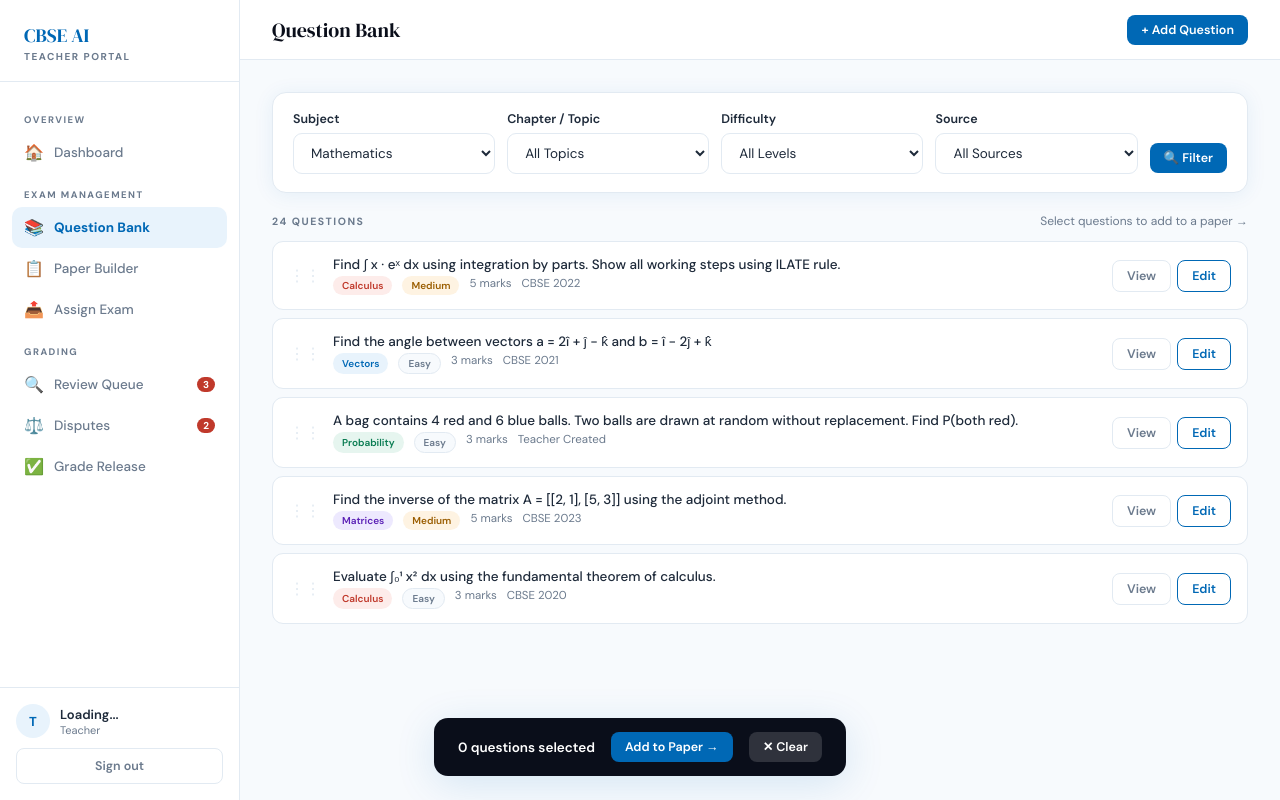
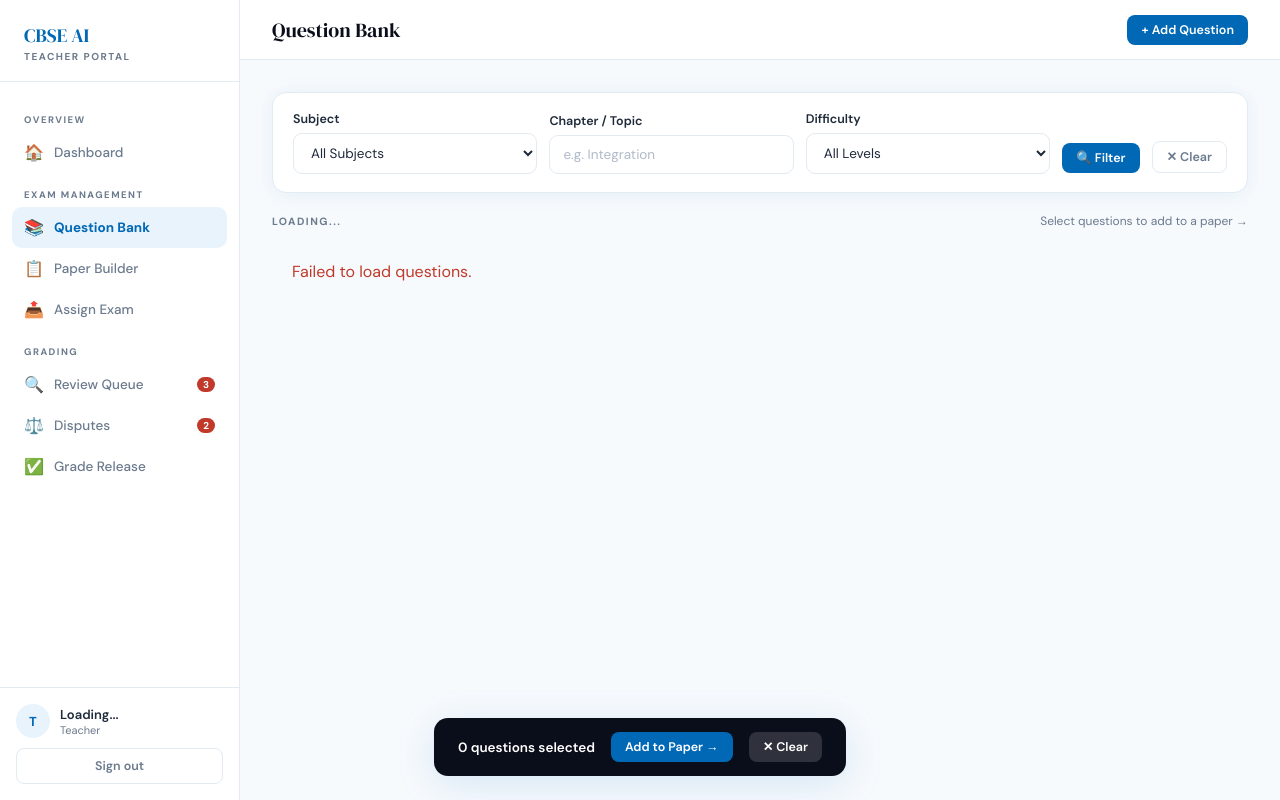
Before and after one commit to Yuvaraj-Premlal/cbse-grading, a Flask app: template cbse-web/templates/teacher.html in a window 1280 px wide, after a click that opens the changed part. Run offline with Flask 3, Linux system fonts and the light colour scheme; the template is opened without the code that fills it, so the values that code supplies are empty.

Commit message:
Update teacher.html

```diff
--- a/cbse-web/templates/teacher.html
+++ b/cbse-web/templates/teacher.html
@@ -366,119 +366,39 @@ textarea.form-input{resize:vertical;min-height:90px;line-height:1.6;}
       <div style="display:flex;gap:12px;flex-wrap:wrap;align-items:flex-end;">
         <div style="flex:1;min-width:180px;">
           <div class="form-label">Subject</div>
-          <select class="form-input">
-            <option>Mathematics</option><option>Physics</option><option>Chemistry</option>
+          <select class="form-input" id="filter-subject">
+            <option value="">All Subjects</option>
+            <option value="Mathematics">Mathematics</option>
+            <option value="Physics">Physics</option>
+            <option value="Chemistry">Chemistry</option>
           </select>
         </div>
         <div style="flex:1;min-width:160px;">
           <div class="form-label">Chapter / Topic</div>
-          <select class="form-input">
-            <option>All Topics</option><option>Integration</option><option>Differentiation</option><option>Matrices</option><option>Probability</option><option>Vectors</option>
-          </select>
+          <input class="form-input" type="text" id="filter-chapter" placeholder="e.g. Integration"/>
         </div>
         <div style="flex:1;min-width:140px;">
           <div class="form-label">Difficulty</div>
-          <select class="form-input">
-            <option>All Levels</option><option>Easy</option><option>Medium</option><option>Hard</option>
+          <select class="form-input" id="filter-difficulty">
+            <option value="">All Levels</option>
+            <option value="easy">Easy</option>
+            <option value="medium">Medium</option>
+            <option value="hard">Hard</option>
           </select>
         </div>
-        <div style="flex:1;min-width:140px;">
-          <div class="form-label">Source</div>
-          <select class="form-input">
-            <option>All Sources</option><option>CBSE Past Papers</option><option>Teacher Created</option>
-          </select>
-        </div>
-        <button class="btn btn-primary btn-sm" style="margin-bottom:1px;">🔍 Filter</button>
+        <button class="btn btn-primary btn-sm" style="margin-bottom:1px;" onclick="loadQuestions()">🔍 Filter</button>
+        <button class="btn btn-ghost btn-sm" style="margin-bottom:1px;" onclick="clearFilters()">✕ Clear</button>
       </div>
     </div>
 
     <!-- QUESTION LIST -->
     <div style="display:flex;justify-content:space-between;align-items:center;margin-bottom:12px;">
-      <div class="section-label" style="margin-bottom:0;">24 Questions</div>
+      <div class="section-label" style="margin-bottom:0;" id="q-count-label">Loading...</div>
       <div style="font-size:12px;color:var(--muted);">Select questions to add to a paper →</div>
     </div>
 
     <div id="question-list">
-      <div class="q-bank-item" onclick="toggleSelect(this)">
-        <div class="q-drag-handle">⋮⋮</div>
-        <div class="q-body">
-          <div class="q-text">Find ∫ x · eˣ dx using integration by parts. Show all working steps using ILATE rule.</div>
-          <div class="q-meta">
-            <span class="badge badge-red" style="font-size:10px;">Calculus</span>
-            <span class="badge badge-amber" style="font-size:10px;">Medium</span>
-            <span>5 marks</span>
-            <span>CBSE 2022</span>
-          </div>
-        </div>
-        <div style="display:flex;gap:6px;flex-shrink:0;">
-          <button class="btn btn-ghost btn-sm" onclick="event.stopPropagation();openModal('modal-view-question')">View</button>
-          <button class="btn btn-secondary btn-sm" onclick="event.stopPropagation();openModal('modal-add-question')">Edit</button>
-        </div>
-      </div>
-      <div class="q-bank-item" onclick="toggleSelect(this)">
-        <div class="q-drag-handle">⋮⋮</div>
-        <div class="q-body">
-          <div class="q-text">Find the angle between vectors a = 2î + ĵ − k̂ and b = î − 2ĵ + k̂</div>
-          <div class="q-meta">
-            <span class="badge badge-blue" style="font-size:10px;">Vectors</span>
-            <span class="badge badge-muted" style="font-size:10px;">Easy</span>
-            <span>3 marks</span>
-            <span>CBSE 2021</span>
-          </div>
-        </div>
-        <div style="display:flex;gap:6px;flex-shrink:0;">
-          <button class="btn btn-ghost btn-sm" onclick="event.stopPropagation();">View</button>
-          <button class="btn btn-secondary btn-sm" onclick="event.stopPropagation();">Edit</button>
-        </div>
-      </div>
-      <div class="q-bank-item" onclick="toggleSelect(this)">
-        <div class="q-drag-handle">⋮⋮</div>
-        <div class="q-body">
-          <div class="q-text">A bag contains 4 red and 6 blue balls. Two balls are drawn at random without replacement. Find P(both red).</div>
-          <div class="q-meta">
-            <span class="badge badge-green" style="font-size:10px;">Probability</span>
-            <span class="badge badge-muted" style="font-size:10px;">Easy</span>
-            <span>3 marks</span>
-            <span>Teacher Created</span>
-          </div>
-        </div>
-        <div style="display:flex;gap:6px;flex-shrink:0;">
-          <button class="btn btn-ghost btn-sm" onclick="event.stopPropagation();">View</button>
-          <button class="btn btn-secondary btn-sm" onclick="event.stopPropagation();">Edit</button>
-        </div>
-      </div>
-      <div class="q-bank-item" onclick="toggleSelect(this)">
-        <div class="q-drag-handle">⋮⋮</div>
-        <div class="q-body">
-          <div class="q-text">Find the inverse of the matrix A = [[2, 1], [5, 3]] using the adjoint method.</div>
-          <div class="q-meta">
-            <span class="badge badge-purple" style="font-size:10px;">Matrices</span>
-            <span class="badge badge-amber" style="font-size:10px;">Medium</span>
-            <span>5 marks</span>
-            <span>CBSE 2023</span>
-          </div>
-        </div>
-        <div style="display:flex;gap:6px;flex-shrink:0;">
-          <button class="btn btn-ghost btn-sm" onclick="event.stopPropagation();">View</button>
-          <button class="btn btn-secondary btn-sm" onclick="event.stopPropagation();">Edit</button>
-        </div>
-      </div>
-      <div class="q-bank-item" onclick="toggleSelect(this)">
-        <div class="q-drag-handle">⋮⋮</div>
-        <div class="q-body">
-          <div class="q-text">Evaluate ∫₀¹ x² dx using the fundamental theorem of calculus.</div>
-          <div class="q-meta">
-            <span class="badge badge-red" style="font-size:10px;">Calculus</span>
-            <span class="badge badge-muted" style="font-size:10px;">Easy</span>
-            <span>3 marks</span>
-            <span>CBSE 2020</span>
-          </div>
-        </div>
-        <div style="display:flex;gap:6px;flex-shrink:0;">
-          <button class="btn btn-ghost btn-sm" onclick="event.stopPropagation();">View</button>
-          <button class="btn btn-secondary btn-sm" onclick="event.stopPropagation();">Edit</button>
-        </div>
-      </div>
+      <div style="text-align:center;padding:40px;color:var(--muted);">Loading questions...</div>
     </div>
 
     <div id="selected-bar" style="display:none;position:fixed;bottom:24px;left:50%;transform:translateX(-50%);background:var(--ink);color:#fff;padding:14px 24px;border-radius:14px;display:flex;align-items:center;gap:16px;box-shadow:var(--shadow-lg);z-index:200;">
@@ -1086,39 +1006,52 @@ textarea.form-input{resize:vertical;min-height:90px;line-height:1.6;}
   <div class="modal">
     <div class="modal-title">Add Question</div>
     <div class="modal-sub">Add to the question bank · Can be used in any paper</div>
+    <div id="q-save-error" style="display:none;background:var(--red-l);border:1px solid #FCCACA;color:var(--red);border-radius:9px;padding:10px 14px;font-size:13px;margin-bottom:14px;"></div>
+    <div id="q-save-success" style="display:none;background:var(--green-l);border:1px solid #A7F3D0;color:var(--green);border-radius:9px;padding:10px 14px;font-size:13px;margin-bottom:14px;"></div>
     <div class="form-group">
       <label class="form-label">Question Text (LaTeX supported)</label>
-      <textarea class="form-input" placeholder="Type question here... Use $ $ for inline LaTeX"></textarea>
+      <textarea class="form-input" id="q-content" placeholder="Type question here... Use $ $ for inline LaTeX"></textarea>
     </div>
     <div class="grid-2">
       <div class="form-group">
         <label class="form-label">Subject</label>
-        <select class="form-input"><option>Mathematics</option><option>Physics</option></select>
+        <select class="form-input" id="q-subject">
+          <option value="Mathematics">Mathematics</option>
+          <option value="Physics">Physics</option>
+          <option value="Chemistry">Chemistry</option>
+        </select>
       </div>
       <div class="form-group">
-        <label class="form-label">Topic</label>
-        <input class="form-input" type="text" placeholder="e.g. Calculus — Integration"/>
+        <label class="form-label">Chapter / Topic</label>
+        <input class="form-input" id="q-chapter" type="text" placeholder="e.g. Calculus — Integration"/>
       </div>
       <div class="form-group">
         <label class="form-label">Marks</label>
-        <input class="form-input" type="number" min="1" max="20" value="5"/>
+        <input class="form-input" id="q-marks" type="number" min="1" max="20" value="5"/>
       </div>
       <div class="form-group">
         <label class="form-label">Difficulty</label>
-        <select class="form-input"><option>Easy</option><option selected>Medium</option><option>Hard</option></select>
+        <select class="form-input" id="q-difficulty">
+          <option value="easy">Easy</option>
+          <option value="medium" selected>Medium</option>
+          <option value="hard">Hard</option>
+        </select>
       </div>
-    </div>
-    <div class="form-group">
-      <label class="form-label">Model Solution (optional — AI uses this for grading)</label>
-      <textarea class="form-input" placeholder="Step 1: ... (1 mark)&#10;Step 2: ... (2 marks)&#10;Final answer: ... (2 marks)"></textarea>
-    </div>
-    <div class="form-group" style="margin-bottom:0;">
-      <label class="form-label">Source</label>
-      <select class="form-input"><option>Teacher Created</option><option>CBSE 2023</option><option>CBSE 2022</option><option>CBSE 2021</option></select>
+      <div class="form-group">
+        <label class="form-label">Source</label>
+        <select class="form-input" id="q-source">
+          <option value="teacher">Teacher Created</option>
+          <option value="past_paper">CBSE Past Paper</option>
+        </select>
+      </div>
+      <div class="form-group">
+        <label class="form-label">Year (if past paper)</label>
+        <input class="form-input" id="q-year" type="number" min="2000" max="2026" placeholder="e.g. 2023"/>
+      </div>
     </div>
     <div class="modal-footer">
       <button class="btn btn-ghost" onclick="closeModal('modal-add-question')">Cancel</button>
-      <button class="btn btn-primary" onclick="closeModal('modal-add-question')">Save Question →</button>
+      <button class="btn btn-primary" id="q-save-btn" onclick="saveQuestion()">Save Question →</button>
     </div>
   </div>
 </div>
@@ -1263,8 +1196,9 @@ function showPage(id, navBtn) {
     document.querySelectorAll('.nav-item').forEach(n=>n.classList.remove('active'));
     navBtn.classList.add('active');
   }
-  // close sidebar on mobile
   if(window.innerWidth<=900) document.getElementById('sidebar').classList.remove('open');
+  // Auto-load data for pages that need it
+  if(id === 'page-questions') loadQuestions();
 }
 
 // ── SIDEBAR TOGGLE (mobile) ──
@@ -1315,6 +1249,127 @@ function switchReview(student,btn){
   document.getElementById('review-'+student).style.display='block';
   document.querySelectorAll('#page-review .tab').forEach(t=>t.classList.remove('active'));
   btn.classList.add('active');
+}
+
+// ── QUESTION BANK ──
+const DIFF_BADGE = { easy:'badge-muted', medium:'badge-amber', hard:'badge-red' };
+const SUBJ_BADGE = { Mathematics:'badge-blue', Physics:'badge-green', Chemistry:'badge-purple' };
+
+async function loadQuestions() {
+  const subject    = document.getElementById('filter-subject').value;
+  const chapter    = document.getElementById('filter-chapter').value;
+  const difficulty = document.getElementById('filter-difficulty').value;
+  const list       = document.getElementById('question-list');
+  const label      = document.getElementById('q-count-label');
+
+  list.innerHTML = '<div style="text-align:center;padding:40px;color:var(--muted);">Loading...</div>';
+
+  try {
+    const params = new URLSearchParams();
+    if (subject)    params.append('subject', subject);
+    if (chapter)    params.append('chapter', chapter);
+    if (difficulty) params.append('difficulty', difficulty);
+
+    const res  = await fetch('/api/teacher/questions?' + params.toString());
+    const data = await res.json();
+
+    if (!data.ok) { list.innerHTML = `<div style="color:var(--red);padding:20px;">${data.error}</div>`; return; }
+
+    label.textContent = `${data.total} Question${data.total !== 1 ? 's' : ''}`;
+
+    if (data.questions.length === 0) {
+      list.innerHTML = `<div style="text-align:center;padding:48px;color:var(--muted);">
+        <div style="font-size:32px;margin-bottom:8px;">📭</div>
+        <div>No questions yet — add your first question above</div>
+      </div>`;
+      return;
+    }
+
+    list.innerHTML = data.questions.map(q => {
+      const diffBadge = DIFF_BADGE[q.difficulty] || 'badge-muted';
+      const subjBadge = SUBJ_BADGE[q.subject]    || 'badge-blue';
+      const source    = q.source === 'past_paper' ? `CBSE ${q.year || ''}` : 'Teacher Created';
+      return `
+        <div class="q-bank-item" onclick="toggleSelect(this)" data-id="${q.question_id}">
+          <div class="q-drag-handle">⋮⋮</div>
+          <div class="q-body">
+            <div class="q-text">${q.latex_content}</div>
+            <div class="q-meta">
+              <span class="badge ${subjBadge}" style="font-size:10px;">${q.chapter || q.subject}</span>
+              <span class="badge ${diffBadge}" style="font-size:10px;">${q.difficulty}</span>
+              <span>${q.max_marks} marks</span>
+              <span>${source}</span>
+            </div>
+          </div>
+          <div style="display:flex;gap:6px;flex-shrink:0;">
+            <button class="btn btn-ghost btn-sm" onclick="event.stopPropagation();">View</button>
+          </div>
+        </div>`;
+    }).join('');
+
+  } catch(err) {
+    list.innerHTML = `<div style="color:var(--red);padding:20px;">Failed to load questions.</div>`;
+  }
+}
+
+function clearFilters() {
+  document.getElementById('filter-subject').value    = '';
+  document.getElementById('filter-chapter').value   = '';
+  document.getElementById('filter-difficulty').value = '';
+  loadQuestions();
+}
+
+async function saveQuestion() {
+  const btn     = document.getElementById('q-save-btn');
+  const errBox  = document.getElementById('q-save-error');
+  const okBox   = document.getElementById('q-save-success');
+  errBox.style.display = 'none';
+  okBox.style.display  = 'none';
+
+  const payload = {
+    latex_content : document.getElementById('q-content').value.trim(),
+    subject       : document.getElementById('q-subject').value,
+    chapter       : document.getElementById('q-chapter').value.trim(),
+    difficulty    : document.getElementById('q-difficulty').value,
+    max_marks     : document.getElementById('q-marks').value,
+    source        : document.getElementById('q-source').value,
+    year          : document.getElementById('q-year').value || null
+  };
+
+  if (!payload.latex_content) { errBox.textContent='Question text is required.'; errBox.style.display='block'; return; }
+  if (!payload.chapter)       { errBox.textContent='Chapter/Topic is required.'; errBox.style.display='block'; return; }
+
+  btn.disabled = true;
+  btn.textContent = 'Saving...';
+
+  try {
+    const res  = await fetch('/api/teacher/questions', {
+      method  : 'POST',
+      headers : { 'Content-Type':'application/json' },
+      body    : JSON.stringify(payload)
+    });
+    const data = await res.json();
+
+    if (!data.ok) {
+      errBox.textContent = data.error;
+      errBox.style.display = 'block';
+    } else {
+      okBox.textContent = '✅ Question saved successfully!';
+      okBox.style.display = 'block';
+      // Clear form
+      document.getElementById('q-content').value = '';
+      document.getElementById('q-chapter').value = '';
+      document.getElementById('q-year').value    = '';
+      // Reload question list
+      setTimeout(() => { closeModal('modal-add-question'); loadQuestions(); }, 800);
+    }
+  } catch(err) {
+    errBox.textContent = 'Failed to save. Try again.';
+    errBox.style.display = 'block';
+  } finally {
+    btn.disabled = false;
+    btn.textContent = 'Save Question →';
+  }
 }
 
 // ── DASHBOARD DATA ──
```
